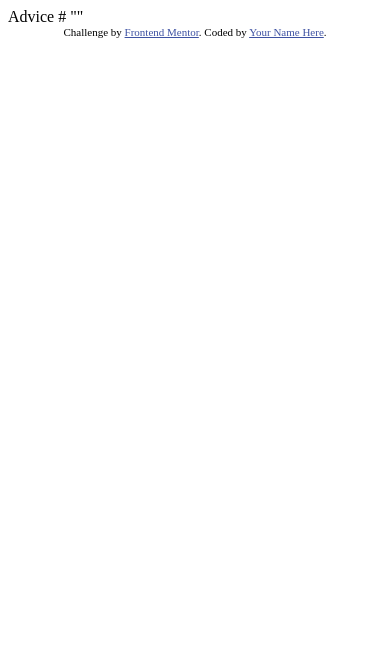
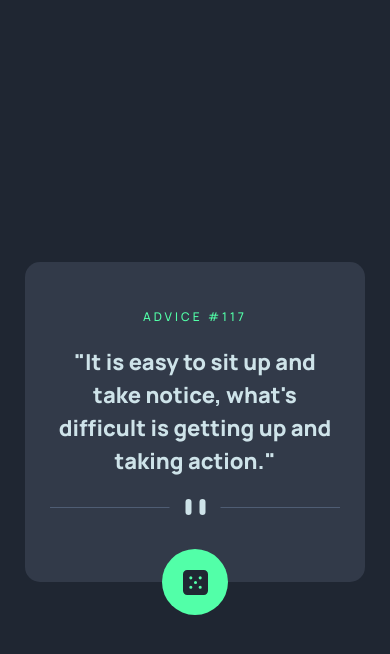
Before and after one commit to SrHatcher/practice-advice-generator, a plain HTML site: page index.html in a window 390 px wide. Drawn offline with Linux system fonts and the light colour scheme.

Commit message:
mobile version finished, design only. now working on desktop version

```diff
--- a/index.html
+++ b/index.html
@@ -3,26 +3,25 @@
 <head>
   <meta charset="UTF-8">
   <meta name="viewport" content="width=device-width, initial-scale=1.0"> <!-- displays site properly based on user's device -->
-
   <link rel="icon" type="image/png" sizes="32x32" href="./images/favicon-32x32.png">
-
+  <!--Modern CSS reset-->
+  <link rel="stylesheet" href="./styles/reset.css">
+  <!--my styles-->
+  <link rel="stylesheet" href="./styles/styles.css">
   <title>Frontend Mentor | Advice generator app</title>
-
-  <!-- Feel free to remove these styles or customise in your own stylesheet 👍 -->
-  <style>
-    .attribution { font-size: 11px; text-align: center; }
-    .attribution a { color: hsl(228, 45%, 44%); }
-  </style>
 </head>
 <body>
+  <main>
+    <h1 class="main__title">ADVICE #117</h1>
+    <p class="main__text">"It is easy to sit up and take notice, what's difficult is getting up and taking action."</p>
+    <div class="main__separator">
 
-  Advice #<!-- Advice ID goes here -->
+    </div>
+    <div class="main__dice">
 
-  "<!-- Advice text goes here -->"
+    </div>
+  </main>
 
-  <div class="attribution">
-    Challenge by <a href="https://www.frontendmentor.io?ref=challenge" target="_blank">Frontend Mentor</a>.
-    Coded by <a href="#">Your Name Here</a>.
-  </div>
+  <script src="./index.js"></script>
 </body>
 </html>
--- /dev/null
+++ b/styles/reset.css
@@ -0,0 +1,76 @@
+/*This code is from MODERN-CSS-RESET, i used to link to their page CDN but i'm going to use it like this*/
+
+/* Box sizing rules */
+*,
+*::before,
+*::after {
+  box-sizing: border-box;
+}
+
+/* Remove default margin */
+body,
+h1,
+h2,
+h3,
+h4,
+p,
+figure,
+blockquote,
+dl,
+dd {
+  margin: 0;
+}
+
+/* Remove list styles on ul, ol elements with a list role, which suggests default styling will be removed */
+ul[role='list'],
+ol[role='list'] {
+  list-style: none;
+}
+
+/* Set core root defaults */
+html:focus-within {
+  scroll-behavior: smooth;
+}
+
+/* Set core body defaults */
+body {
+  min-height: 100vh;
+  text-rendering: optimizeSpeed;
+  line-height: 1.5;
+}
+
+/* A elements that don't have a class get default styles */
+a:not([class]) {
+  text-decoration-skip-ink: auto;
+}
+
+/* Make images easier to work with */
+img,
+picture {
+  max-width: 100%;
+  display: block;
+}
+
+/* Inherit fonts for inputs and buttons */
+input,
+button,
+textarea,
+select {
+  font: inherit;
+}
+
+/* Remove all animations, transitions and smooth scroll for people that prefer not to see them */
+@media (prefers-reduced-motion: reduce) {
+  html:focus-within {
+   scroll-behavior: auto;
+  }
+
+  *,
+  *::before,
+  *::after {
+    animation-duration: 0.01ms !important;
+    animation-iteration-count: 1 !important;
+    transition-duration: 0.01ms !important;
+    scroll-behavior: auto !important;
+  }
+}
--- /dev/null
+++ b/styles/styles.css
@@ -0,0 +1,95 @@
+@font-face {
+    font-family: 'Manrope';
+    src: url('../fonts/static/Manrope-ExtraBold.ttf');
+    font-weight: 800;
+}
+
+@supports(font-variation-settings: normal){
+    @font-face {
+        font-family: 'Manrope';
+        src: url('../fonts/Manrope-VariableFont_wght.ttf') format('truetype supports variations'),
+        url('../fonts/Manrope-VariableFont_wght.ttf') format('truetype-variations');
+        font-weight: 400 800;
+    }
+}
+
+:root{
+    --light-cyan: hsl(193, 38%, 86%);
+    --neon-green: hsl(150, 100%, 66%);
+    --grayish-blue: hsl(217, 19%, 38%);
+    --dark-grayish-blue: hsl(217, 19%, 24%);
+    --dark-blue: hsl(218, 23%, 16%);
+    --font: 'Manrope', sans-serif;
+}
+html{
+    font-size: 62.5%;
+}
+body{
+    display: flex;
+    align-items: center;
+    justify-content: center;
+
+    font-size: 2.2rem;
+    font-family: var(--font);
+
+    background-color: var(--dark-blue);
+}
+main{
+    position: relative;
+    display: flex;
+    flex-direction: column;
+    justify-content: center;
+    gap: 2rem;
+
+    padding: 1rem 2.5rem  3rem 2.5rem;
+    max-width: 34rem;
+    width: 100%;
+    height: 32rem;
+
+    background-color: var(--dark-grayish-blue);
+    border-radius: 1.5rem;
+}
+.main__title{
+    font-size: 1.2rem;
+    font-weight: 500;
+    letter-spacing: 0.3rem;
+    text-align: center;
+
+    color: var(--neon-green);
+}
+.main__text{
+    font-weight: 800;
+    text-align: center;
+
+    color: var(--light-cyan);
+}
+.main__separator{
+    width: 100%;
+    height: 1.8rem;
+
+    background-image: url('../images/pattern-divider-mobile.svg');
+    background-repeat: no-repeat;
+    background-position: center;
+}
+.main__dice{
+    position: absolute;
+    bottom: calc(0rem - 3.3rem);
+    left: calc(50% - 3.3rem);
+
+    width: 6.6rem;
+    height: 6.6rem;
+
+    background-color: var(--neon-green);
+    background-image: url('../images/icon-dice.svg');
+    background-repeat: no-repeat;
+    background-position: center;
+    background-size: 2.5rem 2.5rem;
+    border-radius: 50%;
+    cursor: pointer;
+}
+
+@media (hover:hover){
+    .main__dice:hover{
+        box-shadow: 0 0 3rem 0.5rem var(--neon-green);
+    }
+}
```
Also changed, not shown: fonts/Manrope-VariableFont_wght.ttf (added), fonts/OFL.txt (added), fonts/README.txt (added), fonts/static/Manrope-ExtraBold.ttf (added), index.js (added).
